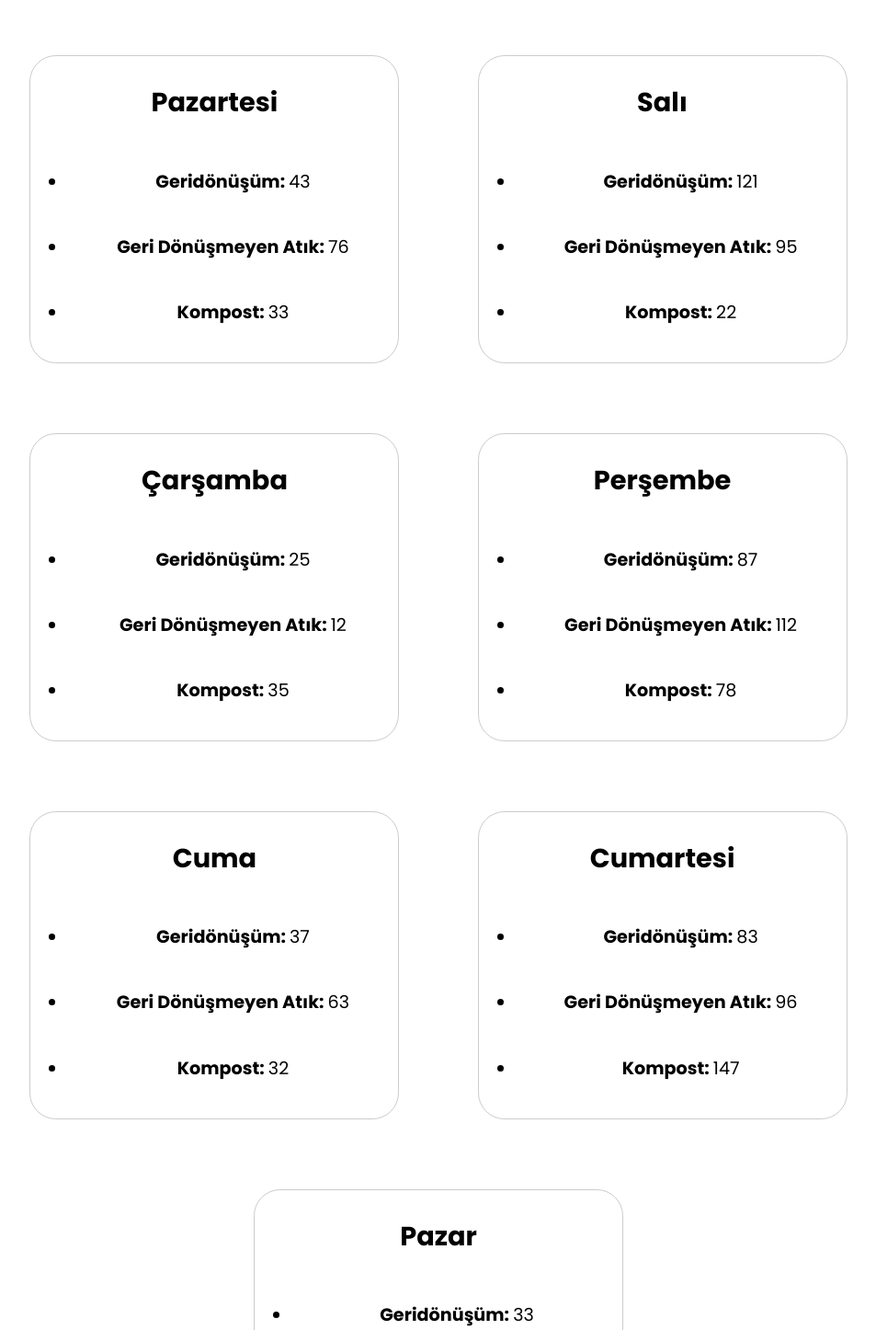
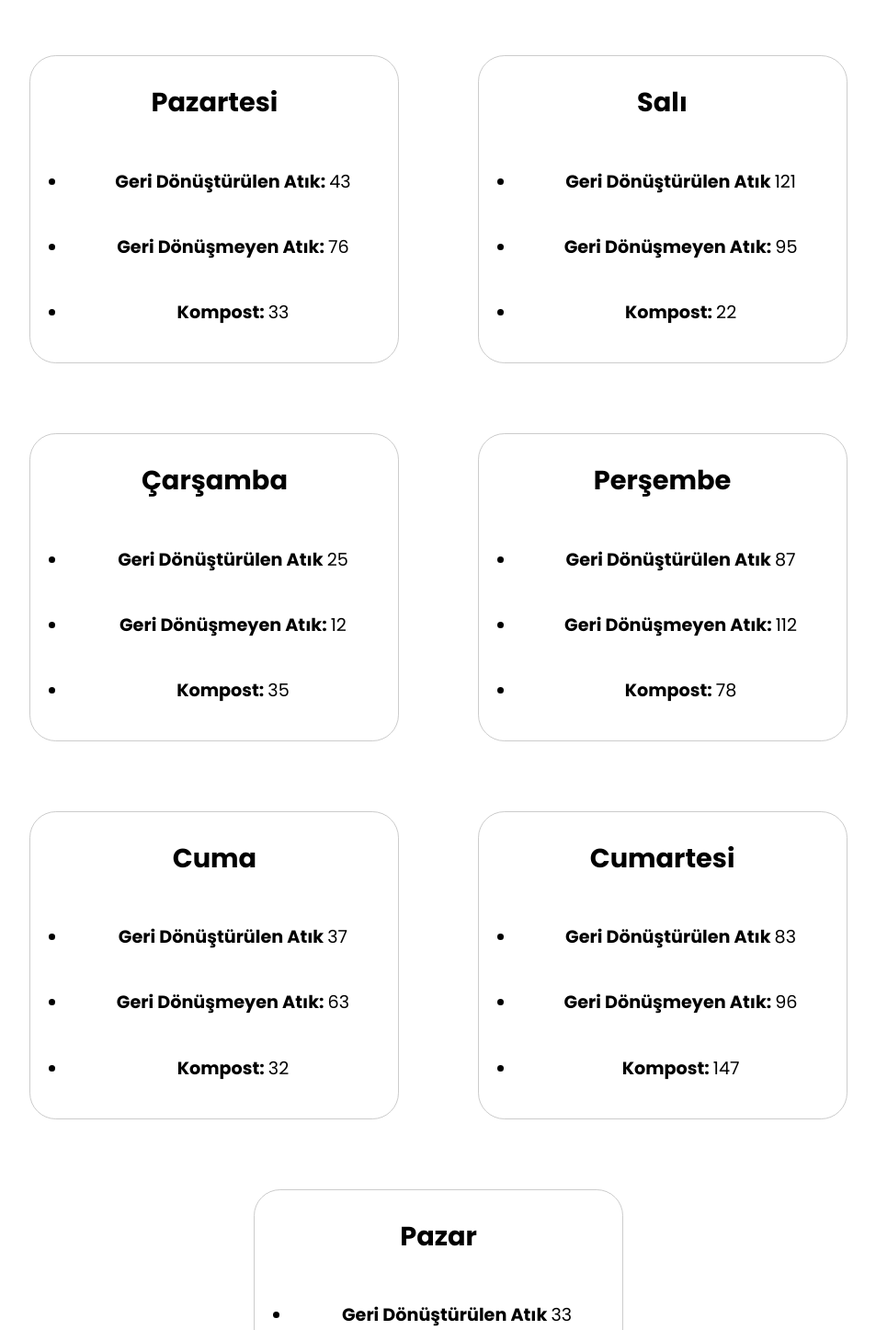
Before and after one commit to Enka-Teknofest/enka-teknofest.github.io, a plain HTML site: page haftalik_rapor.html in a window 1280 px wide. Shown: the top 1446 px of the page at 92% size, without its empty margins (163-1116 px from the left). Drawn offline with Linux system fonts and the light colour scheme.

Commit message:
Geridönüşümü "Geri Dönüştürülen Atık" olarak değiştir

```diff
--- a/haftalik_rapor.html
+++ b/haftalik_rapor.html
@@ -53,7 +53,7 @@
     <div class="box">
         <p class="big">Pazartesi</p>
         <ul>
-            <li><b>Geridönüşüm: </b>43</li>
+            <li><b>Geri Dönüştürülen Atık: </b>43</li>
             <li><b>Geri Dönüşmeyen Atık: </b>76</li>
             <li><b>Kompost: </b>33</li>
         </ul>
@@ -61,7 +61,7 @@
     <div class="box">
         <p class="big">Salı</p>
         <ul>
-            <li><b>Geridönüşüm: </b>121</li>
+            <li><b>Geri Dönüştürülen Atık </b>121</li>
             <li><b>Geri Dönüşmeyen Atık: </b>95</li>
             <li><b>Kompost: </b>22</li>
         </ul>
@@ -69,7 +69,7 @@
     <div class="box">
         <p class="big">Çarşamba</p>
         <ul>
-            <li><b>Geridönüşüm: </b>25</li>
+            <li><b>Geri Dönüştürülen Atık </b>25</li>
             <li><b>Geri Dönüşmeyen Atık: </b>12</li>
             <li><b>Kompost: </b>35</li>
         </ul>
@@ -77,7 +77,7 @@
     <div class="box">
         <p class="big">Perşembe</p>
         <ul>
-            <li><b>Geridönüşüm: </b>87</li>
+            <li><b>Geri Dönüştürülen Atık </b>87</li>
             <li><b>Geri Dönüşmeyen Atık: </b>112</li>
             <li><b>Kompost: </b>78</li>
         </ul>
@@ -85,7 +85,7 @@
     <div class="box">
         <p class="big">Cuma</p>
         <ul>
-            <li><b>Geridönüşüm: </b>37</li>
+            <li><b>Geri Dönüştürülen Atık </b>37</li>
             <li><b>Geri Dönüşmeyen Atık: </b>63</li>
             <li><b>Kompost: </b>32</li>
         </ul>
@@ -93,7 +93,7 @@
     <div class="box">
         <p class="big">Cumartesi</p>
         <ul>
-            <li><b>Geridönüşüm: </b>83</li>
+            <li><b>Geri Dönüştürülen Atık </b>83</li>
             <li><b>Geri Dönüşmeyen Atık: </b>96</li>
             <li><b>Kompost: </b>147</li>
         </ul>
@@ -101,7 +101,7 @@
     <div class="box">
         <p class="big">Pazar</p>
         <ul>
-            <li><b>Geridönüşüm: </b>33</li>
+            <li><b>Geri Dönüştürülen Atık </b>33</li>
             <li><b>Geri Dönüşmeyen Atık: </b>83</li>
             <li><b>Kompost: </b>27</li>
         </ul>
```
